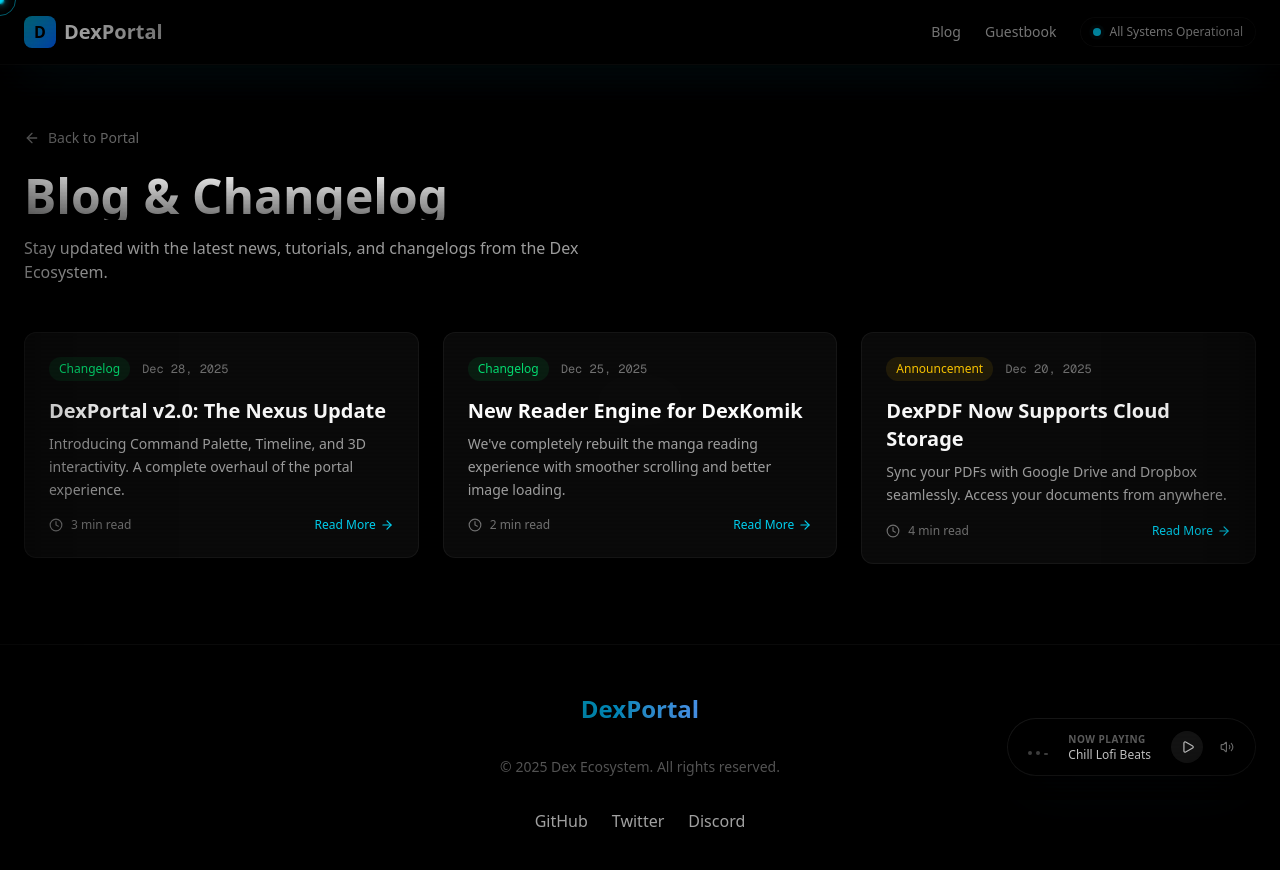
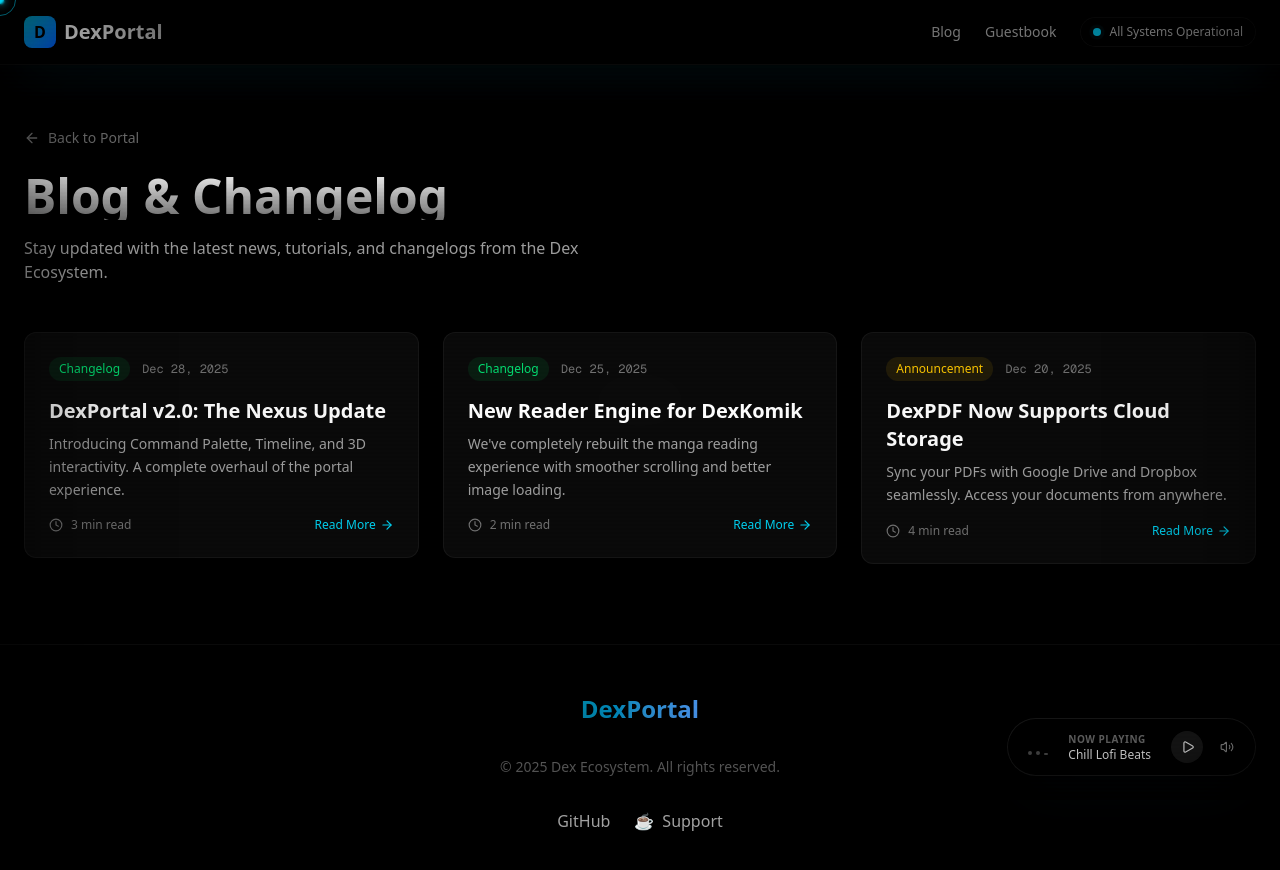
Before and after one commit to dexpie/DexPortal, a Next.js app: page /blog in a window 1280 px wide. Shown: the top 870 px of the page. Built offline with nearby package versions, Linux system fonts and the light colour scheme.

Commit message:
feat: add saweria support link to footer and creator card

```diff
--- a/src/components/creator-card.tsx
+++ b/src/components/creator-card.tsx
@@ -104,7 +104,14 @@
                             <div className="flex gap-2 mt-4 justify-center">
                                 <span className="px-2 py-1 rounded bg-cyan-500/10 border border-cyan-500/20 text-[10px] text-cyan-400 font-mono">DEV</span>
                                 <span className="px-2 py-1 rounded bg-purple-500/10 border border-purple-500/20 text-[10px] text-purple-400 font-mono">PRO</span>
-                                <span className="px-2 py-1 rounded bg-green-500/10 border border-green-500/20 text-[10px] text-green-400 font-mono">A-Z</span>
+                                <a
+                                    href="https://saweria.co/dexpie"
+                                    target="_blank"
+                                    rel="noopener noreferrer"
+                                    className="px-2 py-1 rounded bg-yellow-500/10 border border-yellow-500/20 text-[10px] text-yellow-400 font-mono hover:bg-yellow-500/20 transition-colors cursor-pointer flex items-center gap-1"
+                                >
+                                    <Zap size={8} /> SUPPORT
+                                </a>
                             </div>
                         </div>
 
--- a/src/components/footer.tsx
+++ b/src/components/footer.tsx
@@ -12,9 +12,10 @@
                 </p>
                 <div className="flex justify-center gap-6 text-neutral-400">
                     {/* Social links or other links could go here */}
-                    <a href="#" className="hover:text-cyan-400 transition-colors">GitHub</a>
-                    <a href="#" className="hover:text-cyan-400 transition-colors">Twitter</a>
-                    <a href="#" className="hover:text-cyan-400 transition-colors">Discord</a>
+                    <a href="https://github.com/dexpie" target="_blank" rel="noopener noreferrer" className="hover:text-cyan-400 transition-colors">GitHub</a>
+                    <a href="https://saweria.co/dexpie" target="_blank" rel="noopener noreferrer" className="hover:text-yellow-400 transition-colors flex items-center gap-2">
+                        <span>☕</span> Support
+                    </a>
                 </div>
             </div>
         </footer>
```
